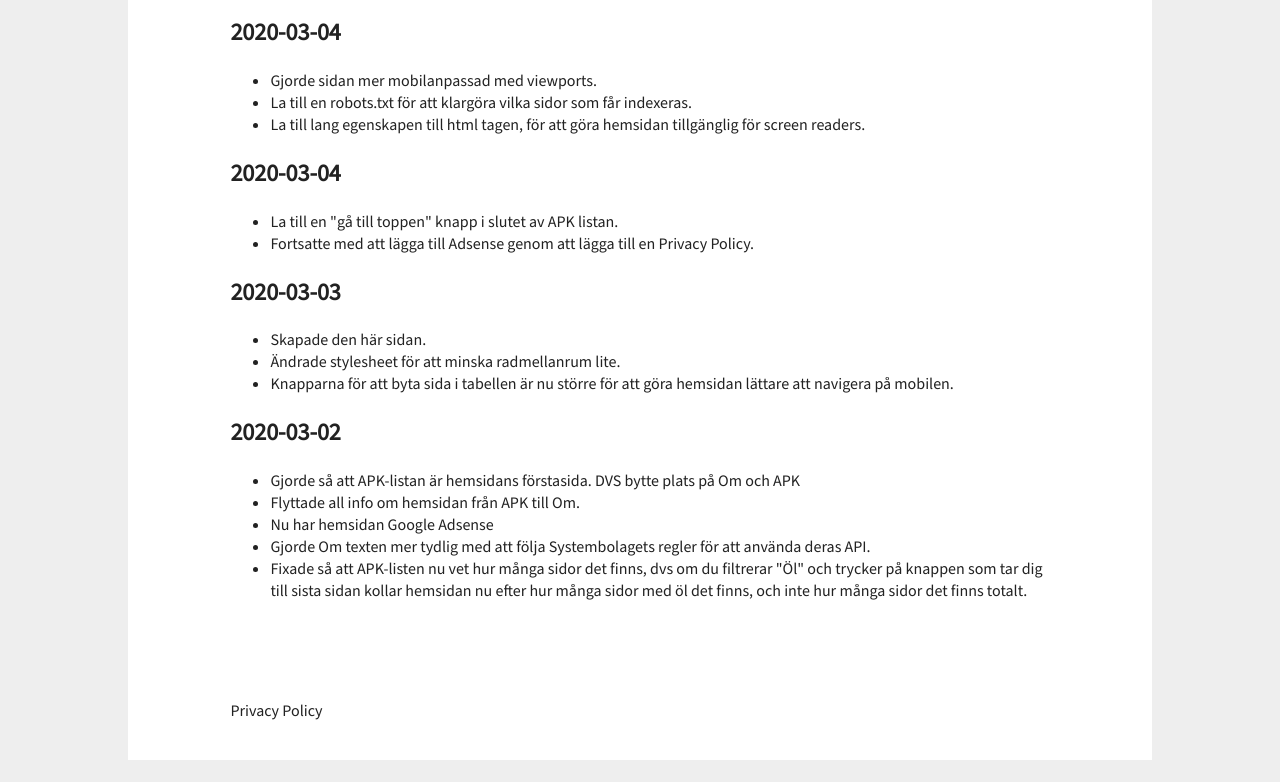
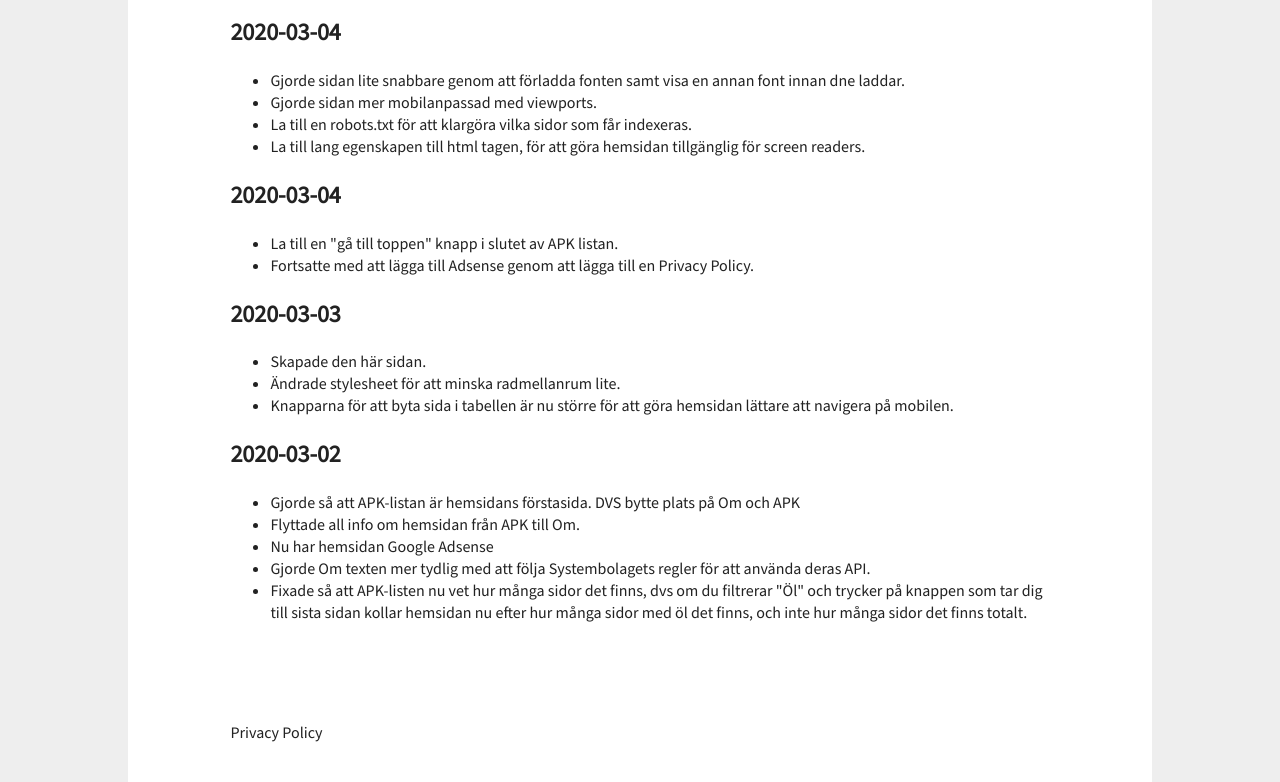
Before and after one commit to MysticPing/MysticPing.github.io, a plain HTML site: page changelog.html in a window 1280 px wide. Shown: the part 140-922 px from the top of the page. Before the commit the page ends 900 px from the top, so only its background shows below. Drawn offline with Linux system fonts and the light colour scheme.

Commit message:
Updated changelog

```diff
--- a/changelog.html
+++ b/changelog.html
@@ -26,6 +26,7 @@
   <h1>Vad har ändrats?</h1>
   <h2>2020-03-04</h2>
   <ul>
+    <li>Gjorde sidan lite snabbare genom att förladda fonten samt visa en annan font innan dne laddar.</li>
     <li>Gjorde sidan mer mobilanpassad med viewports.</li>
     <li>La till en robots.txt för att klargöra vilka sidor som får indexeras.</li>
     <li>La till lang egenskapen till html tagen, för att göra hemsidan tillgänglig för screen readers.</li>
```
